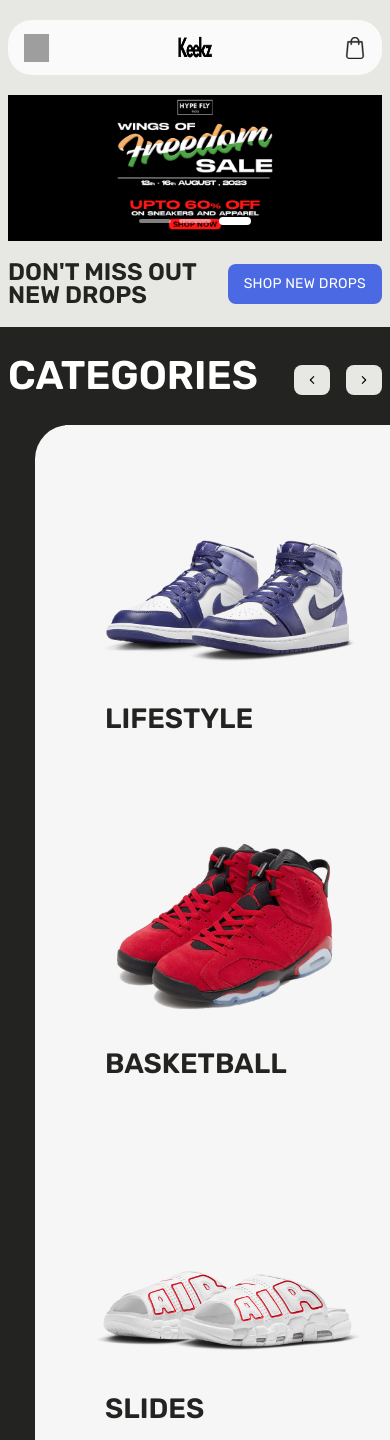
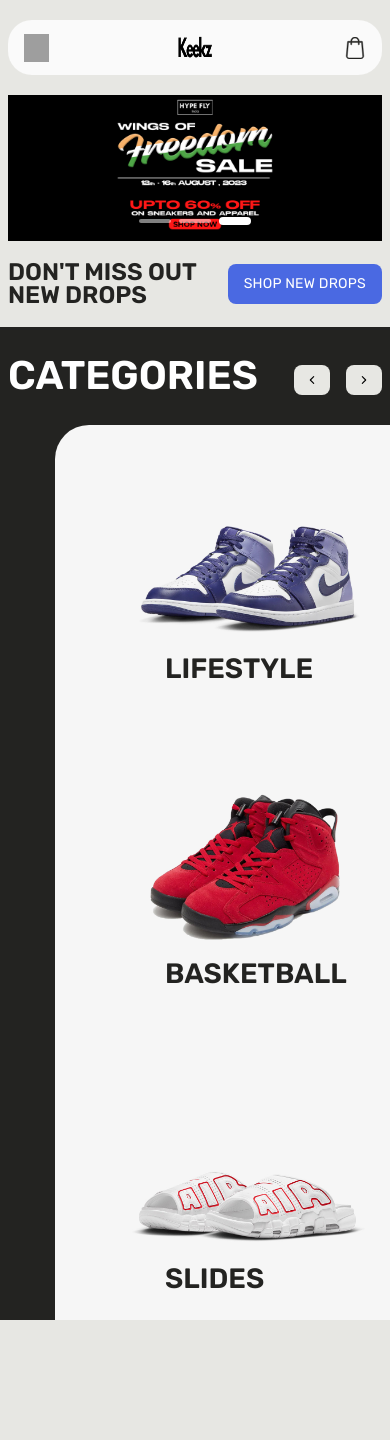
Before and after one commit to Avishekraut/Keekzstore, a React (Create React App) app in the folder keekz/: page / in a window 390 px wide. After the commit the page ends 1320 px from the top, so only its background shows below. Built offline with nearby package versions, Linux system fonts and the light colour scheme; grey boxes are pictures that could not be loaded.

Commit message:
some changes made to the css

```diff
--- a/keekz/src/css/style.css
+++ b/keekz/src/css/style.css
@@ -161,8 +161,8 @@
 
 .first-card-text, .second-card-text, .third-card-text{
   position: absolute;
-  left: 40px;
-  bottom: 15px;
+  /* left: 20px; */
+  bottom: 10px;
 }
 
 .first-card-text h2, .second-card-text h2, .third-card-text h2{
@@ -233,18 +233,19 @@
   }
 
   .categories-box{
-    margin-left: 35px;
+    margin-left: 55px;
     border-radius: 34px 0px 0px 0px;
     grid-template-columns: 1fr;
     background: #f6f6f6;
   }
 
   .first-card-image, .second-card-image, .third-card-image{
-    margin-left: 30px;
+    margin-left: 50px;
   }
 
   .first-card-text, .second-card-text, .third-card-text{
-    bottom: 10px;
+    bottom: 20px;
+    left: 60px;
   }
 
   .first-card-text h2, .second-card-text h2, .third-card-text h2{
```
